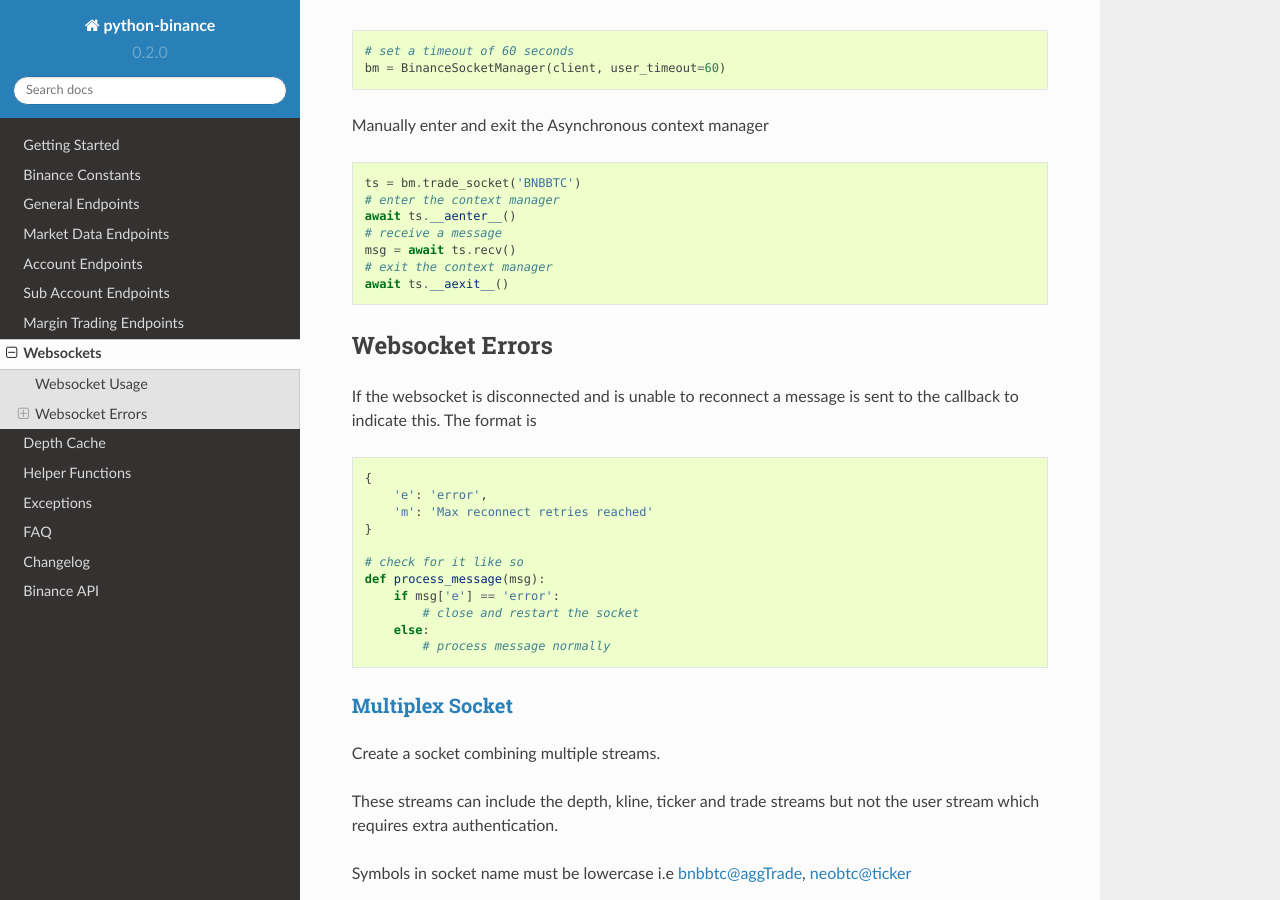
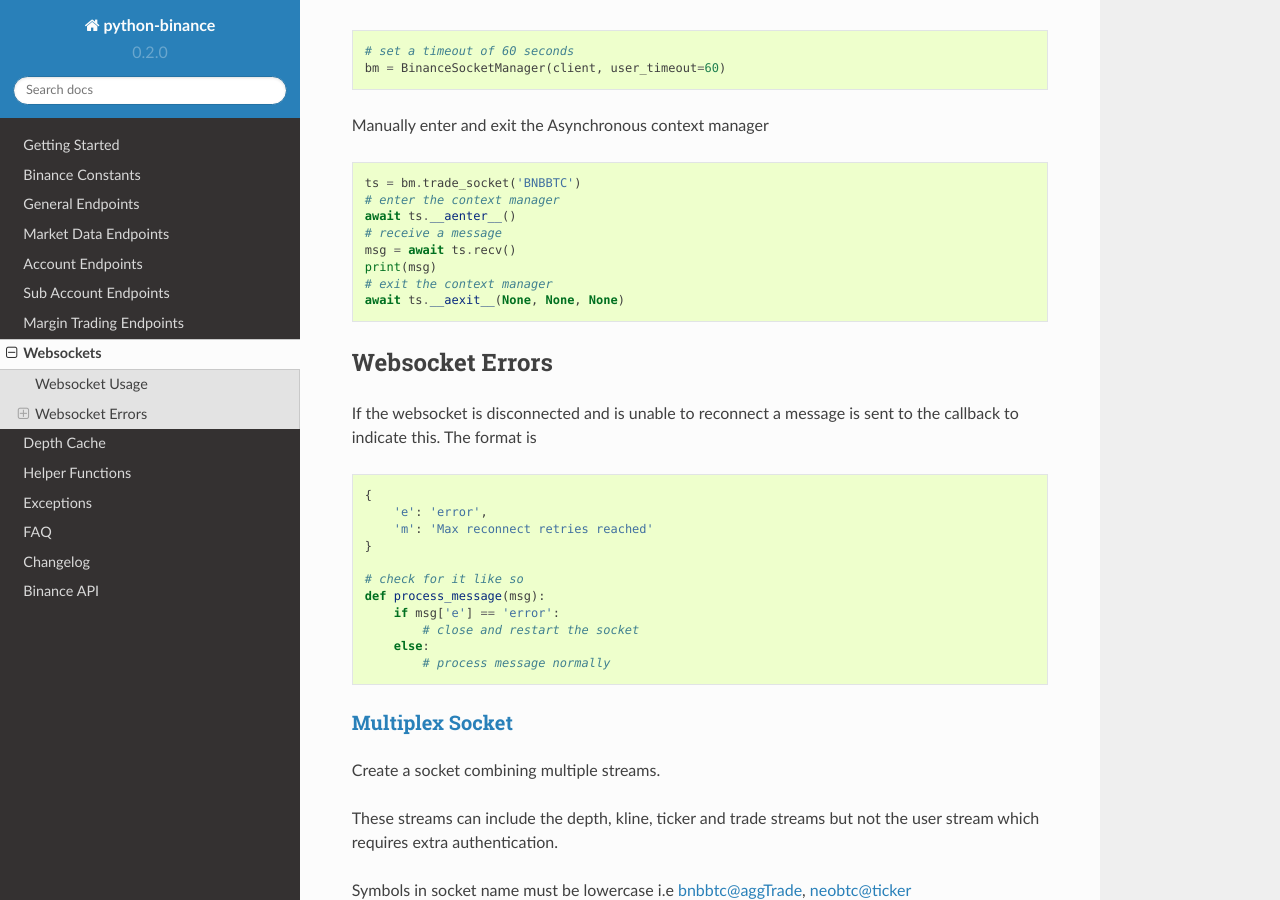
Before and after one commit to philip-luther/python-binance, a Sphinx documentation site: the page built from docs/websockets.rst, in a window 1280 px wide and 900 px high, scrolled down 826 px. Built offline with Sphinx 7.4.7 and the Read the Docs theme 2.0.0, drawn with Linux system fonts in a browser that asks for light colours; formulas are drawn with MathJax 3; pages that are not in the unit, such as notebooks, are missing from menus.

Commit message:
Update docs for stream exit example

```diff
--- a/docs/websockets.rst
+++ b/docs/websockets.rst
@@ -46,8 +46,9 @@
     await ts.__aenter__()
     # receive a message
     msg = await ts.recv()
+    print(msg)
     # exit the context manager
-    await ts.__aexit__()
+    await ts.__aexit__(None, None, None)
 
 
 Websocket Errors
```
